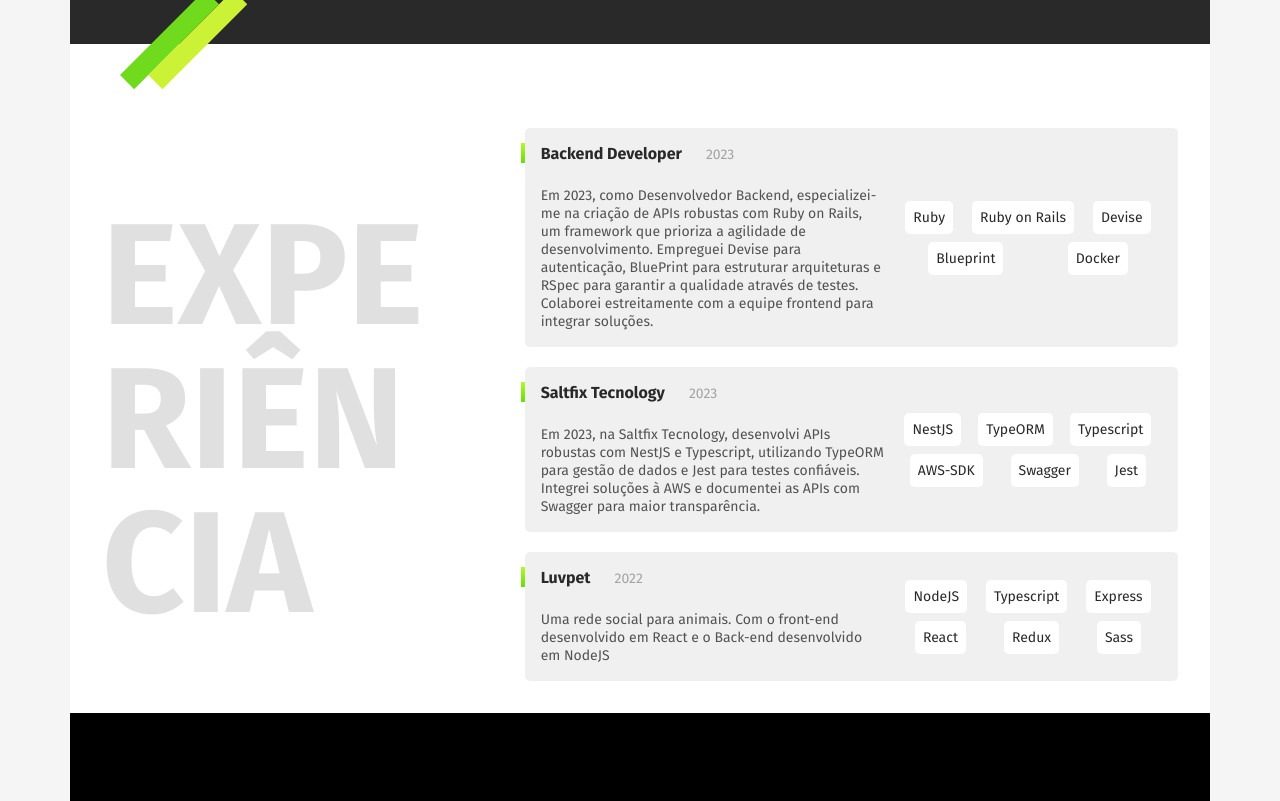
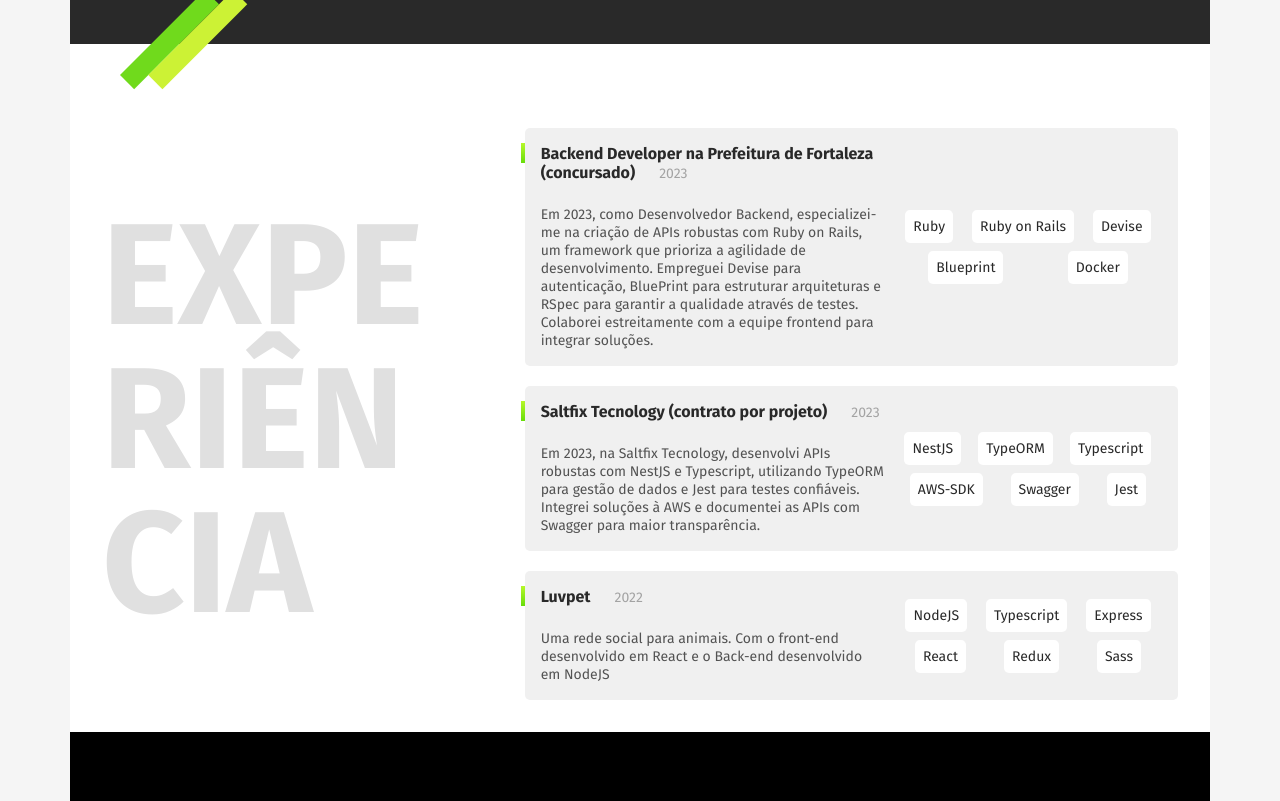
Before and after one commit to maiajrs/personal-web-curriculum, a plain HTML site: page index.html in a window 1280 px wide. Shown: the part 1423-2224 px from the top of the page. Drawn offline with Linux system fonts and the light colour scheme.

Commit message:
feat: change job description

```diff
--- a/index.html
+++ b/index.html
@@ -111,7 +111,7 @@
       <div class="experienciaTecs">
         <div class="experienciaDetalhes">
           <div class="projectDescription">
-            <span>Backend Developer<span>2023</span></span>
+            <span>Backend Developer na Prefeitura de Fortaleza (concursado)<span>2023</span></span>
             <p>Em 2023, como Desenvolvedor Backend, especializei-me na criação de APIs robustas com Ruby on Rails, um framework que prioriza a agilidade de desenvolvimento. Empreguei Devise para autenticação, BluePrint para estruturar arquiteturas e RSpec para garantir a qualidade através de testes. Colaborei estreitamente com a equipe frontend para integrar soluções.</p>
           </div>
           <div class="projectLanguages">
@@ -127,7 +127,7 @@
 
         <div class="experienciaDetalhes">
           <div class="projectDescription">
-            <span>Saltfix Tecnology<span>2023</span></span>
+            <span>Saltfix Tecnology (contrato por projeto)<span>2023</span></span>
             <p>Em 2023, na Saltfix Tecnology, desenvolvi APIs robustas com NestJS e Typescript, utilizando TypeORM para gestão de dados e Jest para testes confiáveis. Integrei soluções à AWS e documentei as APIs com Swagger para maior transparência.</p>
           </div>
           <div class="projectLanguages">
```
